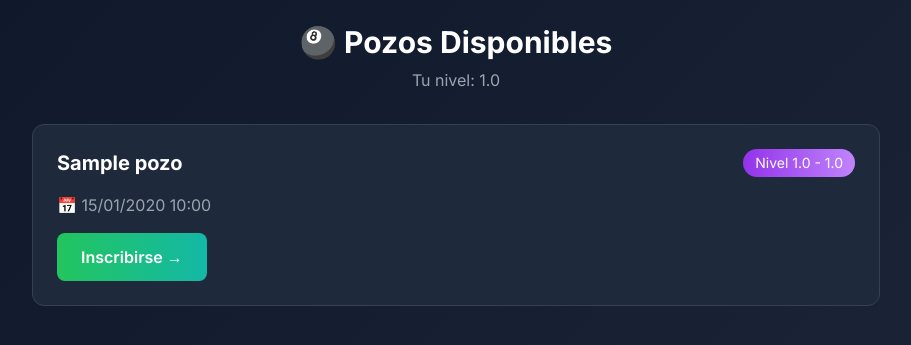
After one commit to AlbertoMartinMate/La-Pecera-Padel-Hub, a Flask app: page /pozos in a window 1280 px wide. The commit adds this page. Shown: the top 345 px of the page, without its empty margins (184-1095 px from the left). Run offline with Flask 3, Linux system fonts and the light colour scheme; a user stored in the database is signed in; tables that the repository leaves empty hold one stand-in row (values such as "Sample post"); some libraries are stand-ins or nearby versions.

Commit message:
Añadir sistema de pozos

```diff
--- a/app.py
+++ b/app.py
@@ -55,6 +55,24 @@ class Usuario(db.Model):
         # Por ahora mantiene la categoría actual
         # Luego: Bronce < 5 pozos, Plata 5-15, Oro > 15
         return self.categoria
+
+# Modelo de Pozo
+class Pozo(db.Model):
+    __tablename__ = 'pozos'
+
+    id = db.Column(db.Integer, primary_key=True)
+    titulo = db.Column(db.String(100), nullable=False)
+    nivel_min = db.Column(db.Float, nullable=False)  # Float para que coincida con nivel_playtomic
+    nivel_max = db.Column(db.Float, nullable=False)
+    enlace = db.Column(db.String(500), nullable=False)
+    fecha = db.Column(db.DateTime, nullable=True)
+    activo = db.Column(db.Boolean, default=True)
+    created_at = db.Column(db.DateTime, default=datetime.utcnow)
+
+    def __repr__(self):
+        return f'<Pozo {self.titulo} (Nivel {self.nivel_min}-{self.nivel_max})>'
+
+# Rutas
 
 # Rutas
 @app.route('/')
@@ -124,6 +142,38 @@ def dashboard():
         return redirect(url_for('login'))
 
     return render_template('dashboard_new.html')
+
+
+@app.route('/pozos')
+def pozos():
+    if 'user_id' not in session:
+        return redirect(url_for('login'))
+
+    usuario = Usuario.query.get(session['user_id'])
+    mi_nivel = usuario.nivel_playtomic
+
+    # Solo pozos donde mi nivel está en el rango
+    pozos = Pozo.query.filter(
+        Pozo.activo == True,
+        Pozo.nivel_min <= mi_nivel,
+        Pozo.nivel_max >= mi_nivel
+    ).order_by(Pozo.fecha).all()
+
+    return render_template('pozos.html', pozos=pozos, mi_nivel=mi_nivel)
+
+@app.route('/estadisticas')
+def estadisticas():
+    if 'user_id' not in session:
+        return redirect(url_for('login'))
+
+    return render_template('estadisticas.html')
+
+@app.route('/ranking')
+def ranking():
+    if 'user_id' not in session:
+        return redirect(url_for('login'))
+
+    return render_template('ranking.html')
 
 @app.route('/logout')
 def logout():
@@ -200,9 +250,20 @@ with app.app_context():
                 conn.commit()
                 print("✅ Añadida columna: acepta_terminos")
 
-        print("✅ Migración completada exitosamente")
+        print("✅ Migración de Usuario completada")
     except Exception as e:
-        print(f"Migración: {e}")
+        print(f"Migración Usuario: {e}")
+
+    # Crear tabla pozos si no existe
+    try:
+        inspector = inspect(db.engine)
+        if 'pozos' not in inspector.get_table_names():
+            Pozo.__table__.create(db.engine)
+            print("✅ Tabla pozos creada")
+        else:
+            print("✅ Tabla pozos ya existe")
+    except Exception as e:
+        print(f"Migración Pozos: {e}")
 
 if __name__ == '__main__':
     app.run(debug=True, port=5001)
--- /dev/null
+++ b/templates/pozos.html
@@ -0,0 +1,37 @@
+{% extends "base.html" %}
+
+{% block title %}Pozos - La Pecera Padel Hub{% endblock %}
+
+{% block content %}
+<div class="max-w-4xl mx-auto p-6">
+    <h1 class="text-3xl font-bold text-center text-white mb-2">🎱 Pozos Disponibles</h1>
+    <p class="text-center text-gray-400 mb-8">Tu nivel: {{ mi_nivel }}</p>
+
+    {% if pozos %}
+        <div class="grid gap-6">
+            {% for pozo in pozos %}
+            <div class="bg-dark-card border border-dark-border rounded-xl p-6 hover:border-primary transition-all">
+                <div class="flex justify-between items-start mb-4">
+                    <h3 class="text-xl font-bold text-white">{{ pozo.titulo }}</h3>
+                    <span class="bg-gradient-to-r from-purple-600 to-purple-400 text-white px-3 py-1 rounded-full text-sm">
+                        Nivel {{ pozo.nivel_min }} - {{ pozo.nivel_max }}
+                    </span>
+                </div>
+                {% if pozo.fecha %}
+                    <p class="text-gray-400 mb-4">📅 {{ pozo.fecha.strftime('%d/%m/%Y %H:%M') }}</p>
+                {% endif %}
+                <a href="{{ pozo.enlace }}" target="_blank"
+                   class="inline-block bg-gradient-to-r from-green-500 to-teal-500 text-white px-6 py-3 rounded-lg font-semibold hover:scale-105 transition-transform">
+                    Inscribirse →
+                </a>
+            </div>
+            {% endfor %}
+        </div>
+    {% else %}
+        <div class="bg-dark-card border border-dark-border rounded-xl p-12 text-center">
+            <p class="text-gray-400 text-lg mb-2">😕 No hay pozos disponibles para tu nivel ahora mismo</p>
+            <p class="text-gray-500 text-sm">Los pozos aparecerán cuando el admin cree uno para tu nivel ({{ mi_nivel }})</p>
+        </div>
+    {% endif %}
+</div>
+{% endblock %}
```
Also changed, not shown: templates/dashboard_new.html (+5 -2 lines), templates/estadisticas.html (added, +15 -0 lines), templates/ranking.html (added, +15 -0 lines), instance/padel_club.db.
